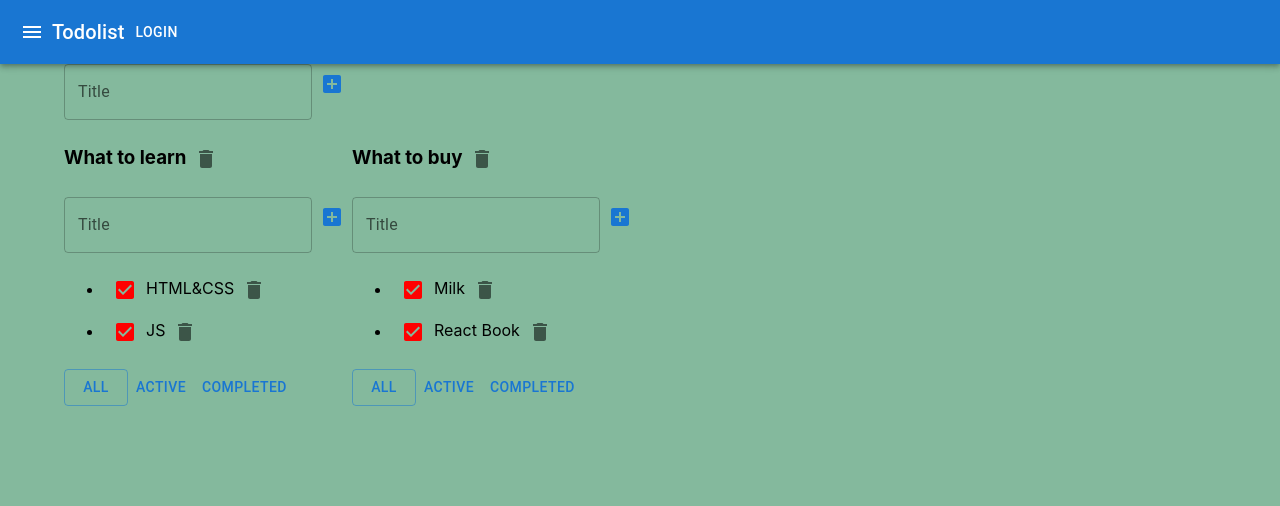
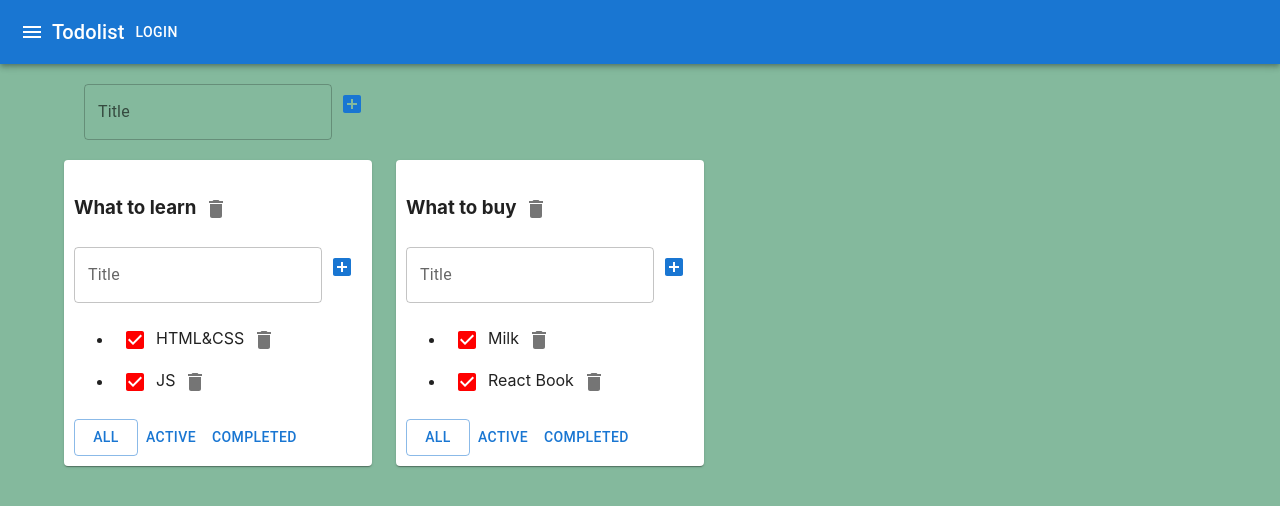
Before and after one commit to demorest49de/todolist-sprint-2-week-1-assocciated-array-udincev-pochinit-proekt, a React (Create React App) app: page / in a window 1280 px wide. Shown: the top 506 px of the page. Built offline with nearby package versions, Linux system fonts and the light colour scheme.

Commit message:
Changes App.tsx

```diff
--- a/src/App.tsx
+++ b/src/App.tsx
@@ -3,7 +3,7 @@
 import {TaskType, Todolist} from './Todolist';
 import {v1} from 'uuid';
 import {AddItemForm} from './AddItemForm';
-import {AppBar, Button, Container, Grid, IconButton, Toolbar, Typography} from "@mui/material";
+import {AppBar, Button, Container, Grid, IconButton, Paper, Toolbar, Typography} from "@mui/material";
 import {Menu} from '@mui/icons-material';
 
 export type FilterValuesType = "all" | "active" | "completed";
@@ -138,10 +138,10 @@
                 </Toolbar>
             </AppBar>
             <Container fixed>
-                <Grid container>
+                <Grid container style={{padding: '20px'}}>
                     <AddItemForm addItem={addTodolist}/>
                 </Grid>
-                <Grid container>
+                <Grid container spacing={3}>
                     {
                         todolists.map(tl => {
                             let allTodolistTasks = tasks[tl.id];
@@ -154,7 +154,9 @@
                                 tasksForTodolist = allTodolistTasks.filter(t => t.isDone === true);
                             }
 
-                            return <Todolist
+                            return <Grid item>
+                                <Paper style={{padding: '10px'}}>
+                                    <Todolist
                                         key={tl.id}
                                         id={tl.id}
                                         title={tl.title}
@@ -168,6 +170,8 @@
                                         changeTaskTitle={changeTaskTitle}
                                         changeTodolistTitle={changeTodolistTitle}
                                     />
+                                </Paper>
+                            </Grid>
                         })
                     }
                 </Grid>
```
Lines whose indentation alone changed are shown as unchanged.
